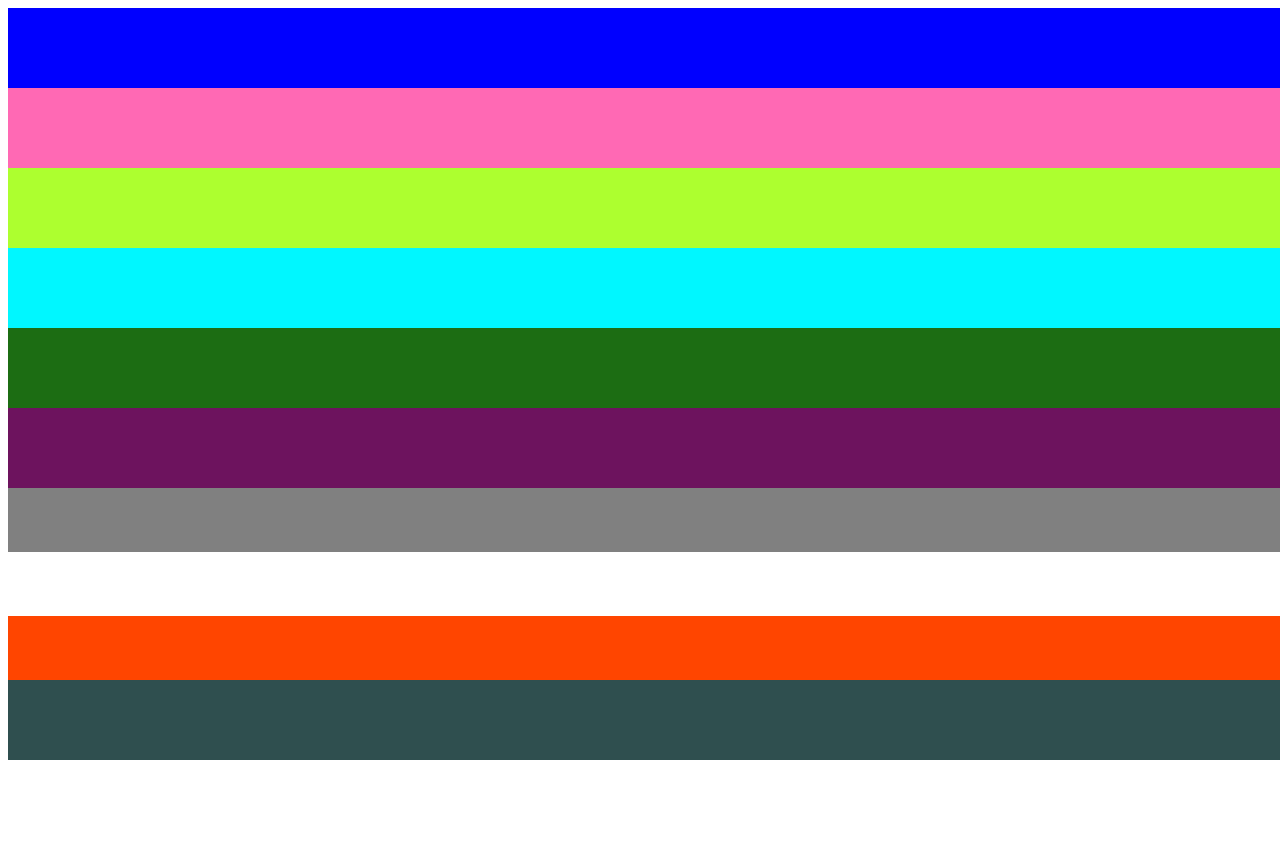
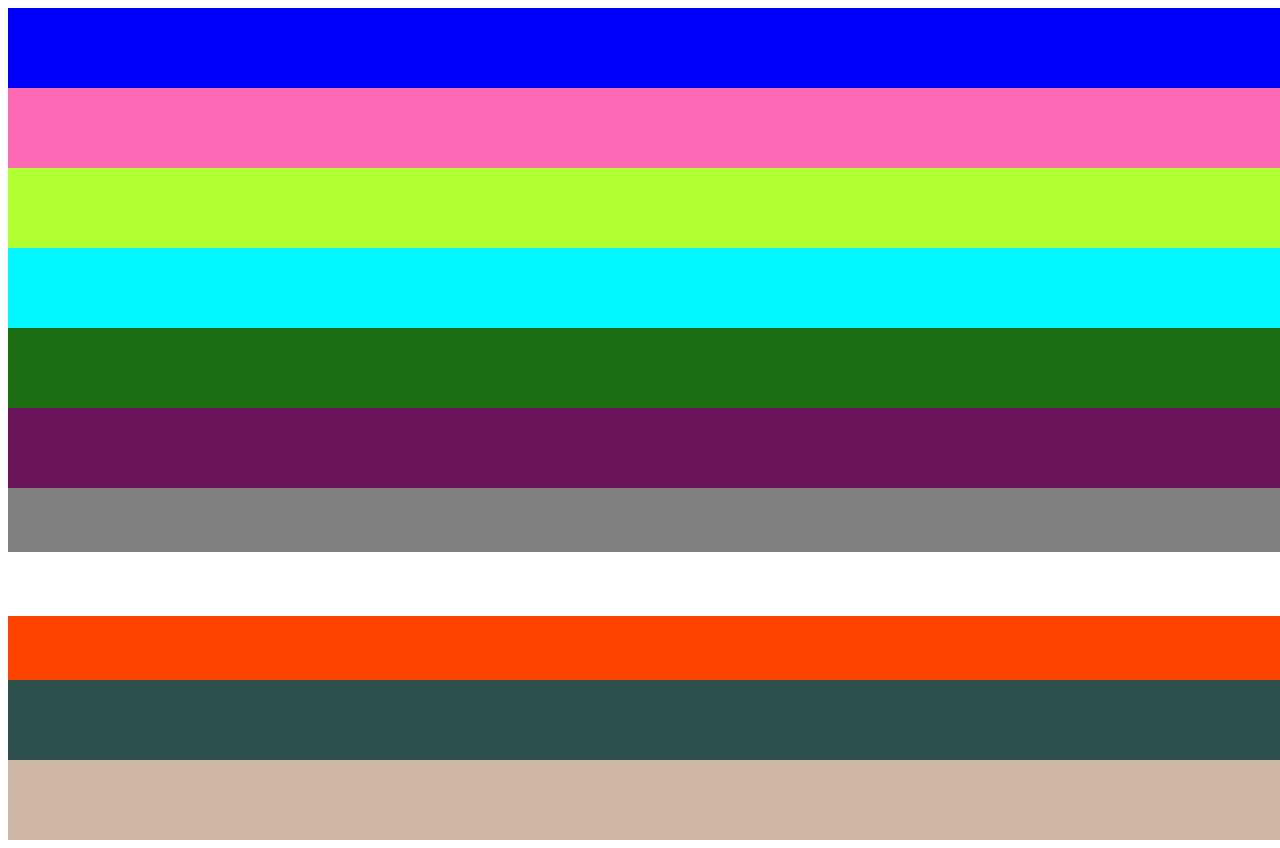
Before and after one commit to VasoThom/regenbogen, a plain HTML site: page index.html in a window 1280 px wide. Shown: the top 848 px of the page. Before the commit the page ends 800 px from the top, so only its background shows below. Drawn offline with Linux system fonts and the light colour scheme.

Commit message:
regenbogenpixel

```diff
--- a/index.html
+++ b/index.html
@@ -18,5 +18,6 @@
     <div class="vw1"></div>
     <div class="vw2"></div>
     <div class="vh"></div>
+    <div class="vh1"></div>
   </body>
 </html>
--- a/styles.css
+++ b/styles.css
@@ -41,7 +41,7 @@
 .vw2 {
   height: 5vw;
   width: 100vw;
-  background-color: orangered;
+  background-color: #ff4500;
 }
 
 .vh {
@@ -49,3 +49,8 @@
   width: 200vh;
   background-color: darkslategrey;
 }
+.vh1 {
+  height: 10vh;
+  width: 200vh;
+  background-color: rgba(132, 80, 43, 0.415);
+}
```
